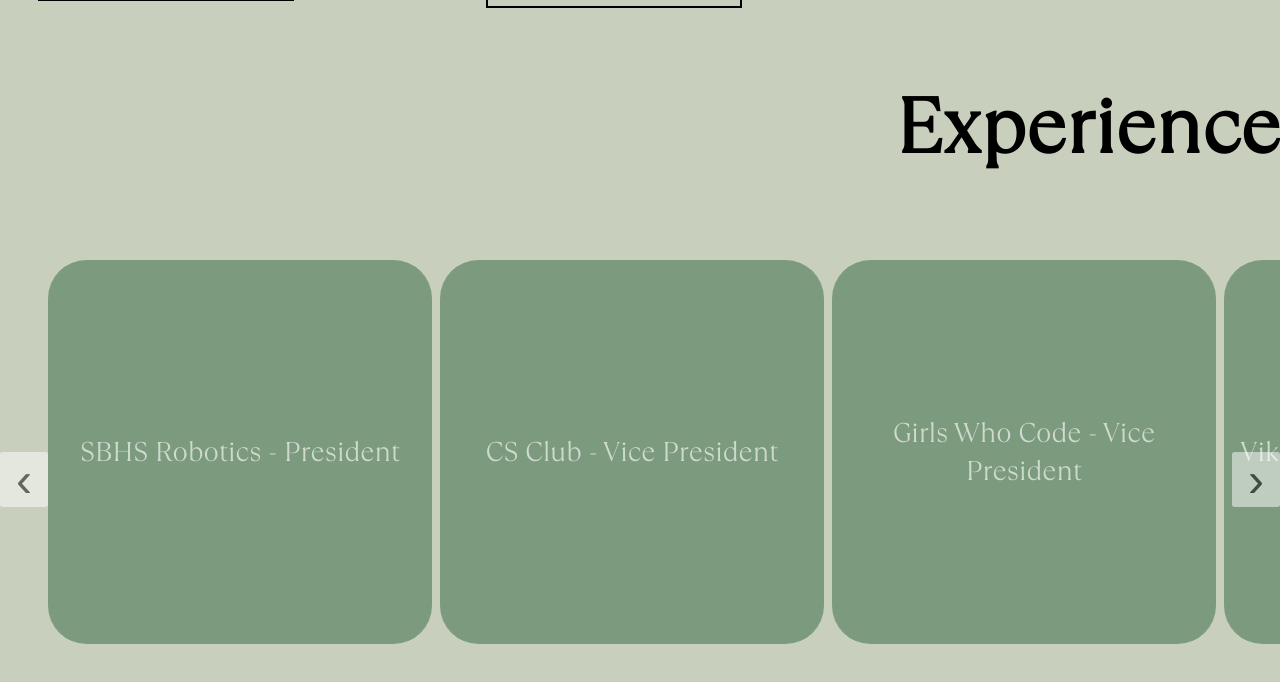
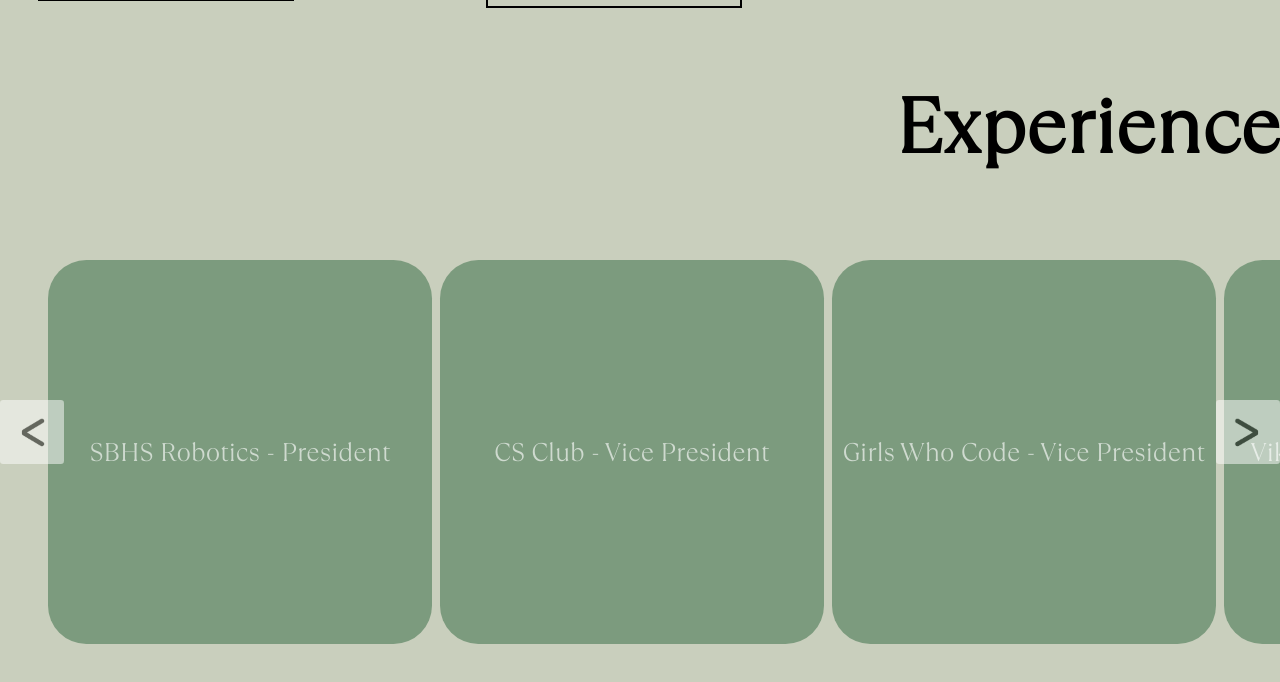
Before and after one commit to anikat2/anikaportfolio, a React (Create React App) app: page / in a window 1280 px wide. Shown: the part 2006-2688 px from the top of the page. Built offline with nearby package versions, Linux system fonts and the light colour scheme.

Commit message:
made carousel adapt to screen size

```diff
--- a/src/App.js
+++ b/src/App.js
@@ -18,6 +18,7 @@ import gmail from './gmaill.png';
 import tiktok from './tiktok-logo-on-transparent-background-free-vector-removebg-preview.png';
 import discord from './discord.png';
 import AnimatedCursor from "react-animated-cursor"
+import Arrow from './OCR-A_char_Greater-Than_Sign.svg-removebg-preview.png'
 import { useRef } from 'react';
 
 import './App.css';
@@ -169,10 +170,10 @@ function App() {
       <div className="experience">
         <h2 className="text4">Experience</h2>
         <button className="carousel-arrow carousel-arrow--prev" onClick={() => handleCarouselMove(false)}>
-          &#8249;
+          <img className= 'prevArrow' src={Arrow}/>
         </button>
         <button className="carousel-arrow carousel-arrow--next" onClick={handleCarouselMove}>
-          &#8250;
+          <img className= 'nextArrow' src={Arrow}/>
         </button>
         <div className="carousel-container" ref={carouselRef}>
           <div className="carousel-slide">
--- a/src/index.css
+++ b/src/index.css
@@ -615,15 +615,25 @@ main {
 }
 
 .carousel-arrow--prev {
-  position: absolute;
-  margin-top: 192%;
+  margin-top: 188vw;
   border-radius: 5%;
+  width: 5vw;
+  height: 5vw;
   left: 0;
 }
+.prevArrow{
+  width: 55%;
+  transform: scaleX(-1);
 
+}
+.nextArrow{
+  width: 55%;
+}
 .carousel-arrow--next {
-  margin-top: 192%;
+  margin-top: 188vw;
   border-radius: 5%;
+  width: 5vw;
+  height: 5vw;
   right: 0;
 }
 
@@ -633,7 +643,6 @@ main {
   margin: 16px 48px;
   overflow-x: auto;
   display: flex;
-  width: 100%;
   gap: 8px;
   align-items: center;
   scroll-snap-type: x mandatory;
@@ -669,7 +678,7 @@ main {
   background-color: #7c9b7e;
   color: rgba(255, 255, 255, 0.63);
   scroll-snap-align: center;
-  font-size: 170%;
+  font-size: 2vw;
 }
 
 @media (max-width: 600px) {
```
Also changed, not shown: src/OCR-A_char_Greater-Than_Sign.svg-removebg-preview.png (added).
